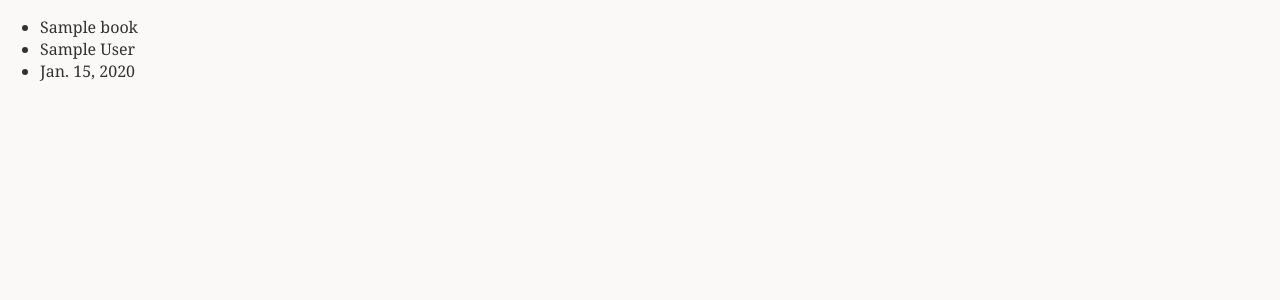
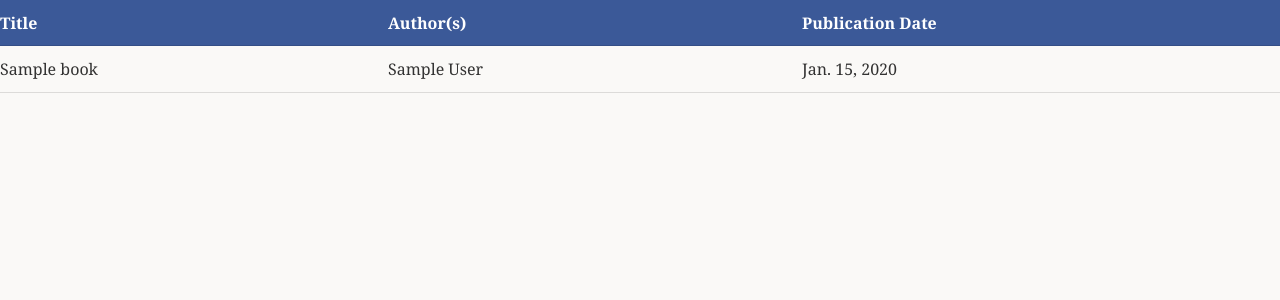
Before and after one commit to KNaiskes/books-swapping, a Django app: page /books/1/ in a window 1280 px wide. Shown: the top 300 px of the page. Run offline with Django 3.2, Linux system fonts and the light colour scheme; tables that the repository leaves empty hold one stand-in row (values such as "Sample post").

Commit message:
Replace ul tag with table tag in book_details.html

```diff
--- a/books/templates/books/book_details.html
+++ b/books/templates/books/book_details.html
@@ -2,14 +2,22 @@
 
 {% block content %}
 
-<ul>
-  <li>{{book.title}}</li>
+<table>
+  <tr>
+    <th>Title</th>
+    <th>Author(s)</th>
+    <th>Publication Date</th>
+  </tr>
+
+  <tr>
+  <td>{{book.title}}</td>
 
   {% for author in book.authors.all %}
-  <li>{{author.first_name}} {{author.last_name}}</li>
+  <td>{{author.first_name}} {{author.last_name}}</td>
   {% endfor %}
 
-  <li>{{book.pub_date}}</li>
-</ul
+  <td>{{book.pub_date}}</td>
+  </tr>
+</table>
 
 {% endblock content %}
```
